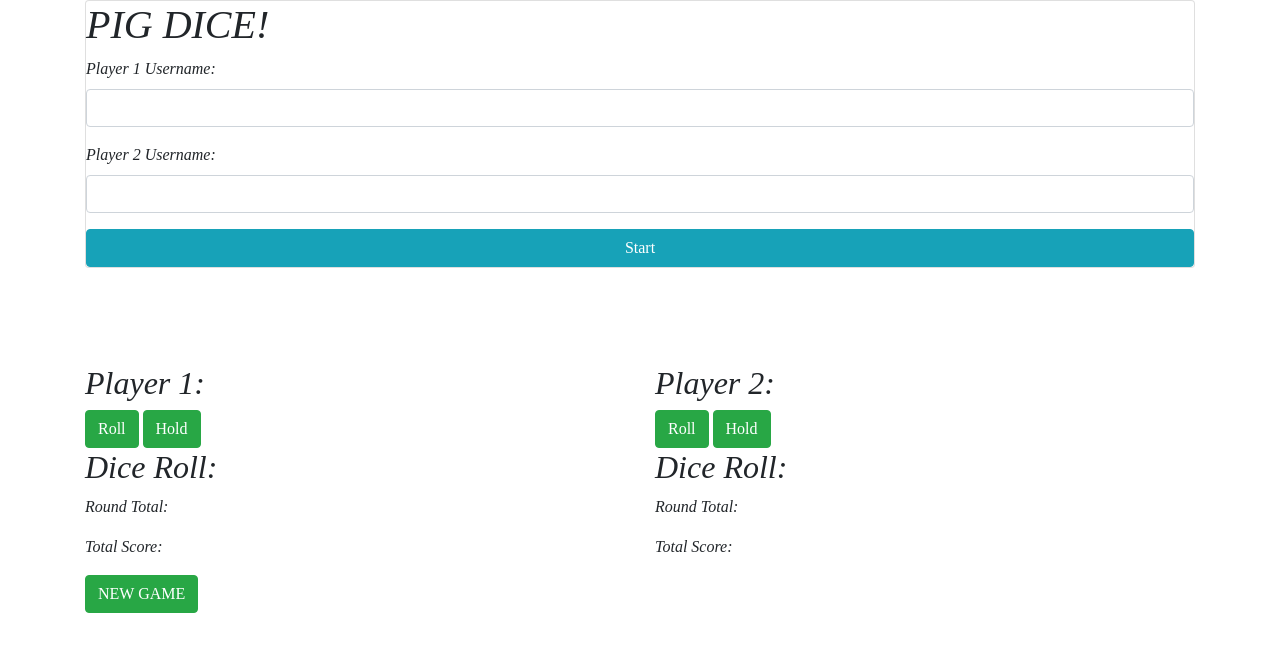
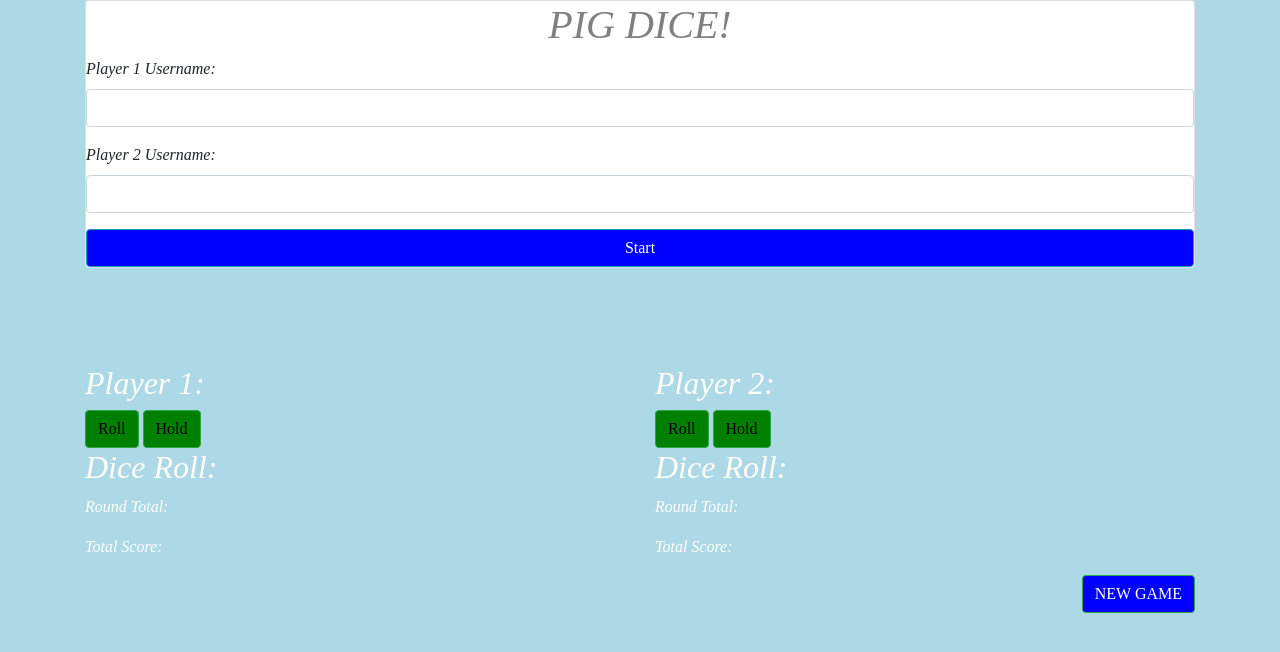
Before and after one commit to feysal-Ibrahim/pig-dice-project, a plain HTML site: page index.html in a window 1280 px wide. Drawn offline with nearby package versions, Linux system fonts and the light colour scheme.

Commit message:
continued to edit style to fix the media qwery

```diff
--- a/css/styles.css
+++ b/css/styles.css
@@ -1,4 +1,36 @@
 body{
 	font-style: italic;
 	font-family: serif;
+	background-color: lightblue;
 }
+.col-md-6 {
+  color:white;
+}
+h1 {
+  text-align: center;
+  color: Gray;
+}
+#player2-roll {
+  background-color: green;
+  color: black;
+}
+#player1-hold {
+  background-color: green;
+  color: black;
+}
+#player2-hold {
+  background-color: green;
+  color: black;
+}
+#start {
+  color: white;
+  background-color: blue;
+}#new-game {
+  background-color: blue;
+  color: white;
+  float: right;
+}
+#player1-roll {
+  background-color: green;
+  color: black;
+}
```
